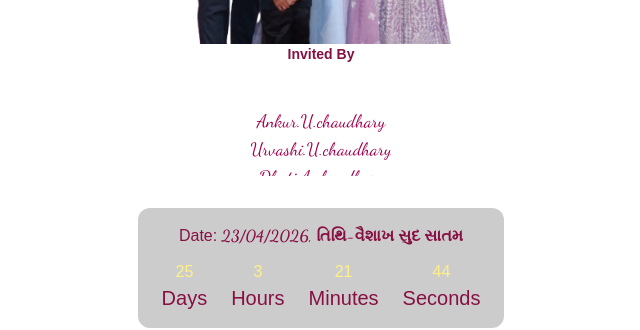
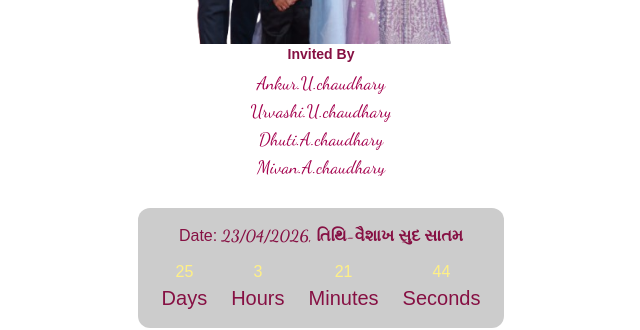
Before and after one commit to harendrasinp/invitation, a Next.js app: page /maincard in a window 1280 px wide. Shown: the part 821-1151 px from the top of the page, without its empty margins (319-959 px from the left). Built offline with nearby package versions, Linux system fonts and the light colour scheme.

Commit message:
family name add

```diff
--- a/app/maincard/page.tsx
+++ b/app/maincard/page.tsx
@@ -140,7 +140,7 @@ const Page = () => {
           <div className="overflow-hidden">
             <motion.div className="text-pink-800 whitespace-nowrap text-lg overflow-hidden font-dancing"
               initial={{ y: "100%" }}
-              animate={{ y: "-30%" }}
+              animate={{ y: "-100%" }}
               transition={{ duration: 12, ease: "linear", repeat: Infinity }}>
               <p>Ankur.U.chaudhary</p>
               <p>Urvashi.U.chaudhary</p>
```
